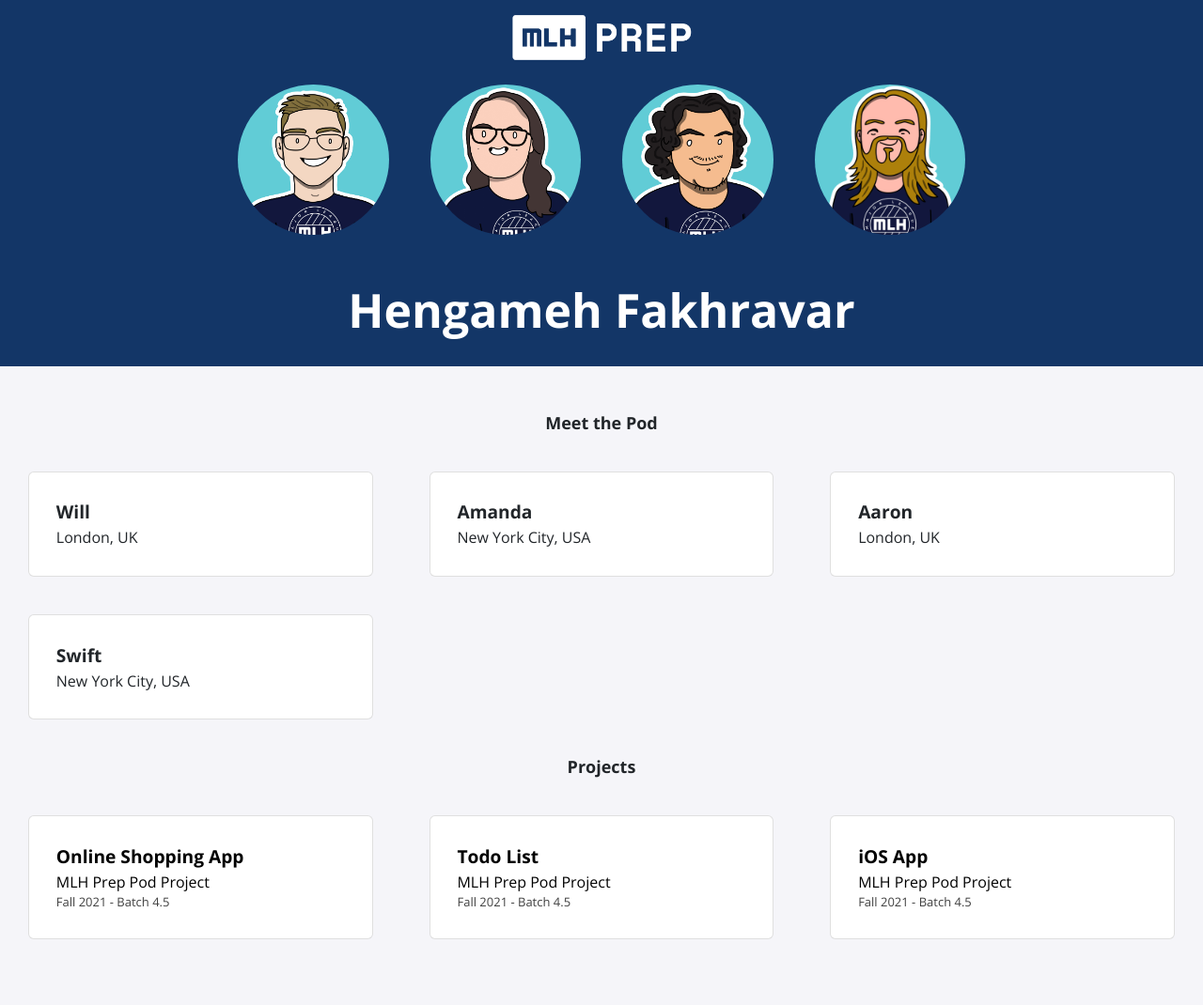
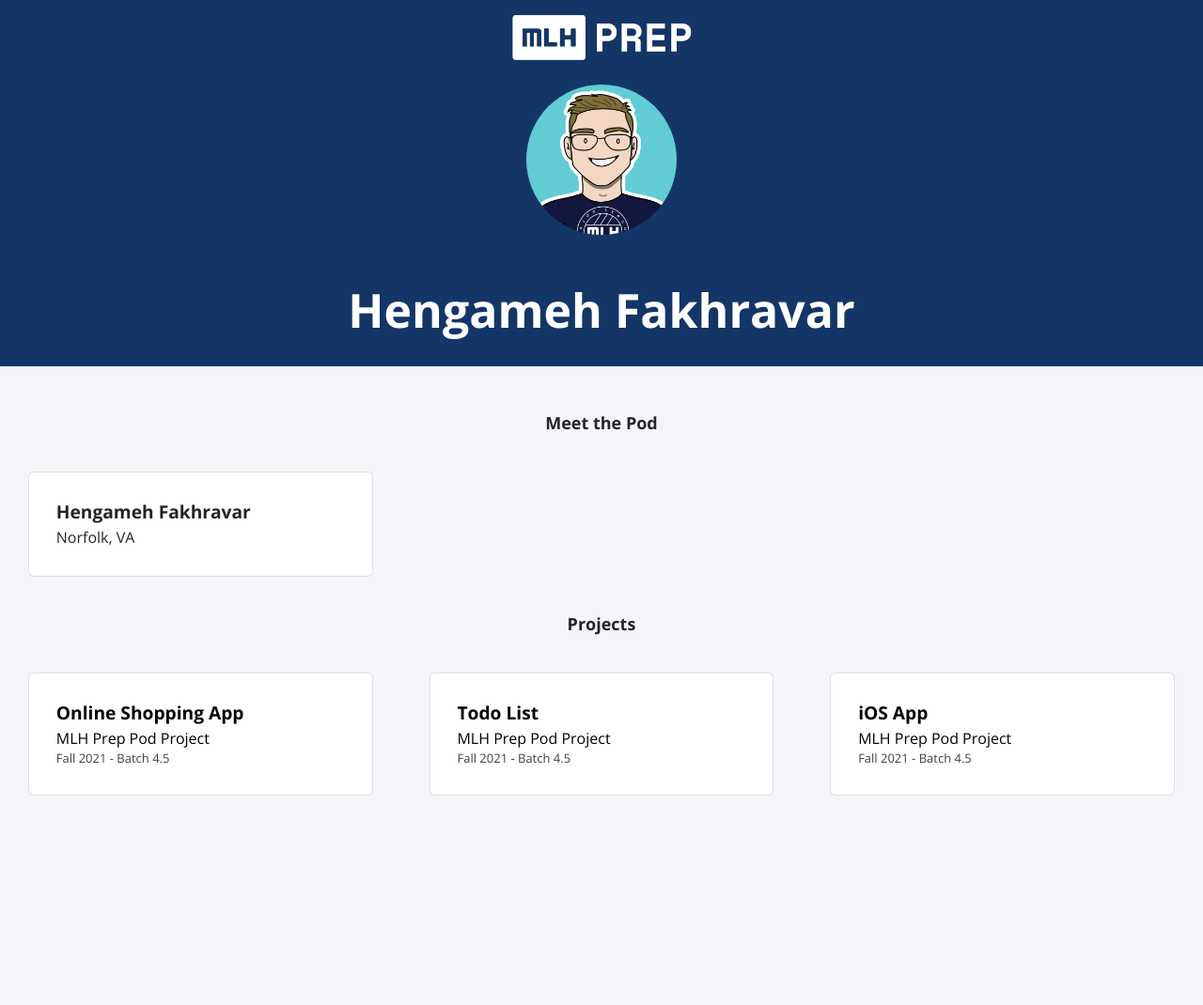
Before and after one commit to Hengameh001/Hengameh001.github.io, a Jekyll site: the page built from index.html, in a window 1280 px wide. Shown: the whole page at 94% size. Built offline with Jekyll 4.4.1, drawn with Linux system fonts in a browser that asks for light colours; nearby versions of some CDN libraries; after the commit the page ends 917 px from its top, so only the background shows below that.

Commit message:
Update fellows.yml

```diff
--- a/_data/fellows.yml
+++ b/_data/fellows.yml
@@ -1,15 +1,3 @@
-- name: Will
+- name: Hengameh Fakhravar
   img: logo.jpg
-  location: London, UK
-
-- name: Amanda
-  img: amanda.jpg
-  location: New York City, USA
-
-- name: Aaron
-  img: aaron.jpg
-  location: London, UK
-
-- name: Swift
-  img: swift.jpg
-  location: New York City, USA
+  location: Norfolk, VA
```
